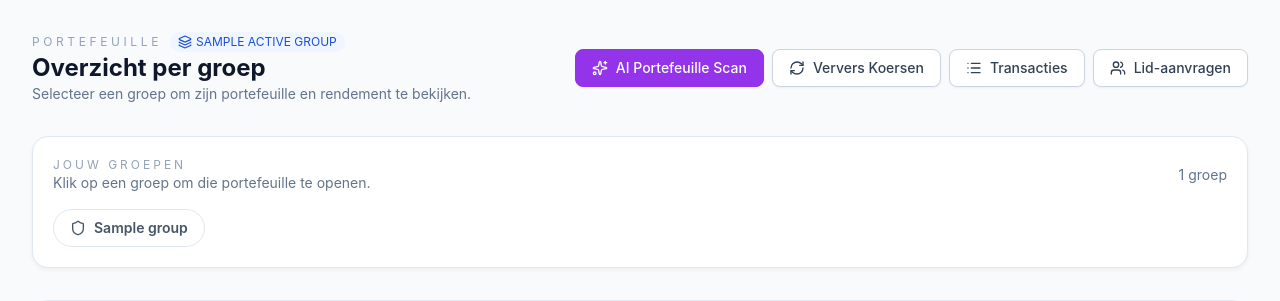
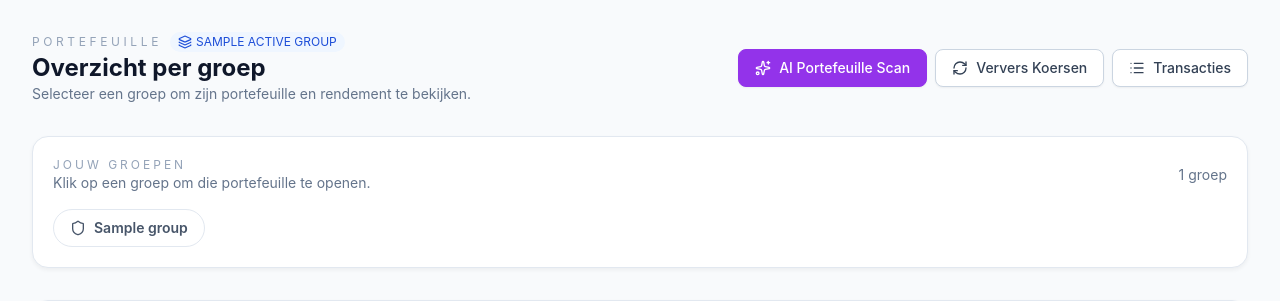
Before and after one commit to A-D-DBS-application/web-application-2025-group-16, a Flask app: template templates/dashboard.html in a window 1280 px wide. Shown: the part 57-358 px from the top of the page. Run offline with Flask 3, Linux system fonts and the light colour scheme; the template is opened without the code that fills it: most values are stand-ins (such as "Sample title", 1, 10 or a date in 2020); some libraries are stand-ins or nearby versions.

Commit message:
extra aanpassing aanvraag

```diff
--- a/templates/dashboard.html
+++ b/templates/dashboard.html
@@ -73,10 +73,7 @@
                     <i data-lucide="list" class="h-4 w-4"></i>
                     Transacties
                 </a>
-                <a href="/groups/requests" class="flex items-center gap-2 px-4 py-2 bg-white border border-slate-300 rounded-lg text-sm font-medium hover:bg-slate-50 transition-colors shadow-sm text-slate-700">
-                    <i data-lucide="users" class="h-4 w-4"></i>
-                    Lid-aanvragen
-                </a>
+
 
                 {% else %}
                 <button onclick="window.location.reload()" class="flex items-center gap-2 px-4 py-2 bg-white border border-slate-300 rounded-lg text-sm font-medium hover:bg-slate-50 transition-colors shadow-sm text-slate-700">
```
